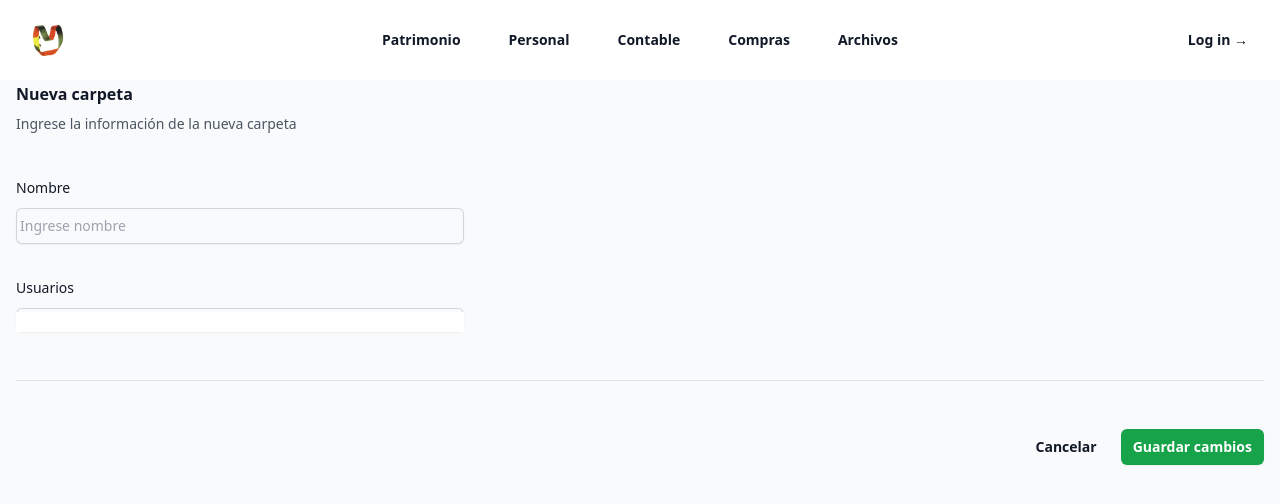
After one commit to MilenaConfeggi/CIDEPINT-UNLP, a Flask app: template administracion/src/web/templates/archivos_admin/editar_carpeta.html in a window 1280 px wide. The commit adds this page. Shown: the top 504 px of the page. Run offline with Flask 3, Linux system fonts and the light colour scheme; the template is opened without the code that fills it, so the values that code supplies are empty, except form fields; tables that the repository leaves empty hold one stand-in row (values such as "Sample post"); form fields are guessed from the names that the template uses; parts of the project's set-up code (start-up, migrations or seed data) failed here and were passed over; some libraries are stand-ins or nearby versions.

Commit message:
Base para editar carpeta

```diff
--- /dev/null
+++ b/administracion/src/web/templates/archivos_admin/editar_carpeta.html
@@ -0,0 +1,39 @@
+{% extends 'layout.html' %}
+{% block title %}Nuevo Bien{% endblock %}
+{% block content %}
+    <form class="px-4" method="POST" action="{{ url_for('archivos.actualizar_carpeta', id_carpeta=id_carpeta) }}">
+        {{ form.hidden_tag() }}
+
+        <div class="space-y-12">
+        <div class="border-b border-gray-900/10 pb-12">
+            <h2 class="text-base/7 font-semibold text-gray-900">Nueva carpeta</h2>
+            <p class="mt-1 text-sm/6 text-gray-600">Ingrese la información de la nueva carpeta</p>
+
+            <div class="mt-10 grid grid-cols-1 gap-x-6 gap-y-8 sm:grid-cols-6">
+                <div class="sm:col-span-4">
+                    <label for="nombre" class="block text-sm/6 font-medium text-gray-900">Nombre</label>
+                    <div class="mt-2">
+                        <div class="flex rounded-md shadow-sm ring-1 ring-inset ring-gray-300 focus-within:ring-2 focus-within:ring-inset focus-within:ring-indigo-600 sm:max-w-md">
+                            {{ form.nombre(class='form-control block flex-1 border-0 bg-transparent py-1.5 pl-1 text-gray-900 placeholder:text-gray-400 focus:ring-0 sm:text-sm/6', placeholder='Ingrese nombre') }}
+                        </div>
+                    </div>
+                </div>
+
+                <div class="sm:col-span-4">
+                    <label for="usuarios" class="block text-sm/6 font-medium text-gray-900">Usuarios</label>
+                    <div class="mt-2">
+                        <div class="flex rounded-md shadow-sm ring-1 ring-inset ring-gray-300 focus-within:ring-2 focus-within:ring-inset focus-within:ring-indigo-600 sm:max-w-md">
+                            {{ form.usuarios(class='block w-full mt-1 text-sm form-select focus:border-black-400 focus:outline-none focus:shadow-outline-black') }}
+                        </div>
+                    </div>
+                </div>
+
+            </div>
+        </div>
+
+        <div class="mt-6 flex items-center justify-end gap-x-6">
+        <a href="{{ url_for('archivos.index') }}" type="button" class="text-sm/6 font-semibold text-gray-900">Cancelar</a>
+        <button type="submit" class="rounded-md bg-green-600 px-3 py-2 text-sm font-semibold text-white shadow-sm hover:bg-green-500 focus-visible:outline focus-visible:outline-2 focus-visible:outline-offset-2 focus-visible:outline-green-600">Guardar cambios</button>
+        </div>
+    </form>
+{% endblock %}
--- a/administracion/src/web/templates/archivos_admin/lista_archivos.html
+++ b/administracion/src/web/templates/archivos_admin/lista_archivos.html
@@ -80,7 +80,7 @@
       {% endfor %}
       <form method="POST" enctype="multipart/form-data" action="{{ url_for('archivos.subir_archivo', id_carpeta=carpeta.id) }}">
         <input type="hidden" name="csrf_token" value="{{ csrf_token() }}">
-        <label for="archivo" class="group cursor-pointer">
+        <label for="archivo" class="cursor-pointer">
           <svg class="px-4 aspect-square w-full rounded-lg bg-gray-200 object-cover group-hover:opacity-75 xl:aspect-[7/7]"
             aria-hidden="true"
             fill="currentColor"
@@ -172,6 +172,7 @@
 
     item.addEventListener('touchend', () => {
       clearTimeout(touchTimeout);
+      event.preventDefault();
     });
   });
 </script>
```
Also changed, not shown: administracion/src/core/servicios/archivos_admin.py (+18 -0 lines), administracion/src/web/controllers/archivos_admin.py (+44 -0 lines), administracion/src/web/templates/archivos_admin/lista_carpetas.html (+28 -5 lines).
